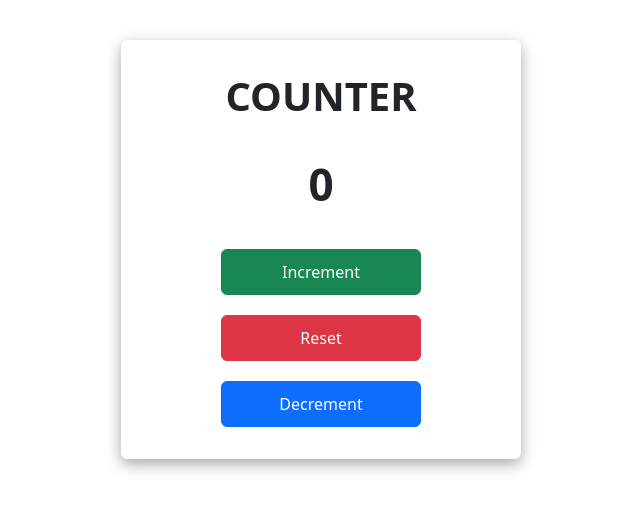
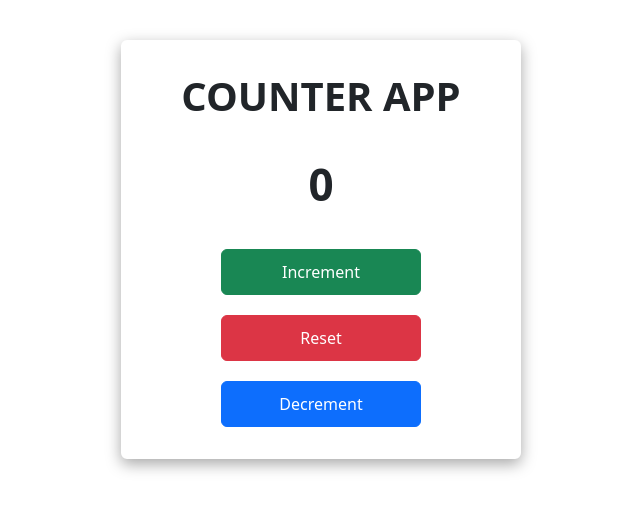
Before and after one commit to Habeeb-Rahman-CA/Counter-App, a plain HTML site: page index.html in a window 1280 px wide. Shown: the whole page, without its empty margins (319-959 px from the left). Drawn offline with nearby package versions, Linux system fonts and the light colour scheme.

Commit message:
Counter App

```diff
--- a/index.html
+++ b/index.html
@@ -14,7 +14,7 @@
     <div class="container">
         <div class="card">
             <h1>
-                Counter
+                Counter App
             </h1>
             <h2 class="number">
                 0
--- a/script.js
+++ b/script.js
@@ -25,8 +25,6 @@ document.querySelector(".btn-danger").addEventListener("click", function () {
 
 
 
-
-
 // // Another method to create Count application
 
 // num = 0;
```
Also changed, not shown: style.css (line endings or trailing spaces).
